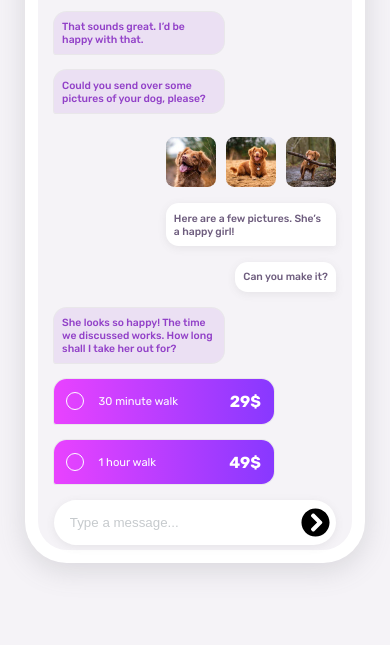
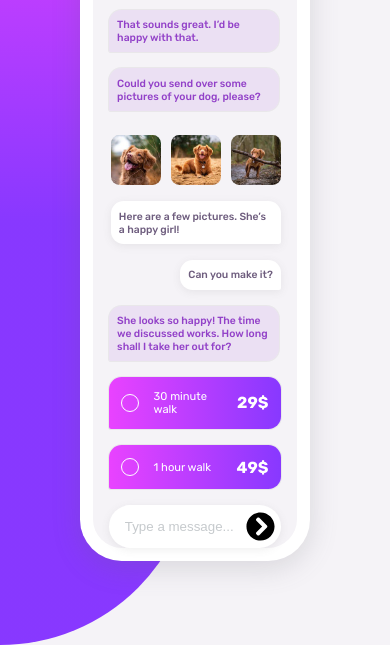
Before and after one commit to soewaiyanag/chat-app-css-illustration, a website built with Vite: page index.html in a window 390 px wide. Shown: the part 199-844 px from the top of the page. Built offline with nearby package versions, Linux system fonts and the light colour scheme.

Commit message:
bg mobile

```diff
--- a/index.html
+++ b/index.html
@@ -8,6 +8,7 @@
   </head>
   <body>
     <div id="app">
+      <div class="phone-container">
         <div class="phone">
           <div class="phone__header">
             <img
@@ -29,7 +30,7 @@
             <img
               class="phone__header__menu icon"
               src="./images/ellipsis-vertical.svg"
-            alt=""
+              alt="menu icon"
             />
           </div>
           <div class="phone__screen">
@@ -86,6 +87,7 @@
           </div>
         </div>
       </div>
+    </div>
     <script type="module" src="/main.js"></script>
   </body>
 </html>
--- /dev/null
+++ b/styles/chat_box.css
@@ -0,0 +1,52 @@
+/* CHAT BOX */
+
+.chat-box {
+  display: block;
+  font-size: 0.65rem;
+  font-weight: 500;
+  max-width: 25ch;
+  border-radius: 1.2em;
+  padding: 0.8em;
+}
+
+.chat-box-left {
+  background-color: var(--chat-left-bg);
+  border-bottom-left-radius: 0.2em;
+  color: var(--chat-left);
+  box-shadow: rgba(0, 0, 0, 0.05) 0px 0px 0px 1px;
+}
+
+.chat-box-right {
+  background-color: #fff;
+  color: var(--chat-right);
+  align-self: flex-end;
+  border-bottom-right-radius: 0.2em;
+  box-shadow: rgba(99, 99, 99, 0.1) 0px 2px 8px 0px;
+}
+
+.chat-box-img {
+  max-width: 170px;
+  display: grid;
+  grid-template-columns: repeat(3, 1fr);
+  gap: 0.6rem;
+  padding: 0;
+  margin-top: 0.5rem;
+}
+
+.chat-box-img img {
+  width: 100%;
+  border-radius: 0.8em;
+  cursor: pointer;
+  outline-style: solid;
+  outline-color: var(--light-magenta);
+  outline-width: 0;
+  transition: outline 200ms;
+}
+
+.chat-box-img img:hover {
+  outline-width: 2px;
+}
+
+.chat-box-img.chat-box-img-right {
+  align-self: flex-end;
+}
--- a/styles/style.css
+++ b/styles/style.css
@@ -3,6 +3,7 @@
 @import url("./variables.css");
 @import url("./poll.css");
 @import url("./text_input.css");
+@import url("./chat_box.css");
 
 .icon {
   cursor: pointer;
@@ -12,8 +13,32 @@
 #app {
   min-height: 100vh;
   background-color: var(--app-bg);
+}
+
+/* PHONE CONTAINER */
+
+.phone-container {
+  width: 100%;
   display: grid;
   place-items: center;
+  padding: 5rem;
+}
+
+.phone-container::before {
+  content: "";
+  position: absolute;
+  top: 0;
+  left: 0;
+  height: 100%;
+  max-height: 860px;
+  width: 50%;
+  background: linear-gradient(
+    180deg,
+    var(--light-magenta) 0%,
+    var(--light-violet) 50%,
+    var(--light-violet) 100%
+  );
+  border-bottom-right-radius: 20rem;
 }
 
 /* PHONE */
@@ -121,56 +146,3 @@
   flex-direction: column;
   gap: 1rem;
 }
-
-/* CHAT BOX */
-
-.chat-box {
-  display: block;
-  font-size: 0.65rem;
-  font-weight: 500;
-  max-width: 25ch;
-  border-radius: 1.2em;
-  padding: 0.8em;
-}
-
-.chat-box-left {
-  background-color: var(--chat-left-bg);
-  border-bottom-left-radius: 0.2em;
-  color: var(--chat-left);
-  box-shadow: rgba(0, 0, 0, 0.05) 0px 0px 0px 1px;
-}
-
-.chat-box-right {
-  background-color: #fff;
-  color: var(--chat-right);
-  align-self: flex-end;
-  border-bottom-right-radius: 0.2em;
-  box-shadow: rgba(99, 99, 99, 0.1) 0px 2px 8px 0px;
-}
-
-.chat-box-img {
-  max-width: 170px;
-  display: grid;
-  grid-template-columns: repeat(3, 1fr);
-  gap: 0.6rem;
-  padding: 0;
-  margin-top: 0.5rem;
-}
-
-.chat-box-img img {
-  width: 100%;
-  border-radius: 0.8em;
-  cursor: pointer;
-  outline-style: solid;
-  outline-color: var(--light-magenta);
-  outline-width: 0;
-  transition: outline 200ms;
-}
-
-.chat-box-img img:hover {
-  outline-width: 2px;
-}
-
-.chat-box-img.chat-box-img-right {
-  align-self: flex-end;
-}
```
Lines whose indentation alone changed are shown as unchanged.
